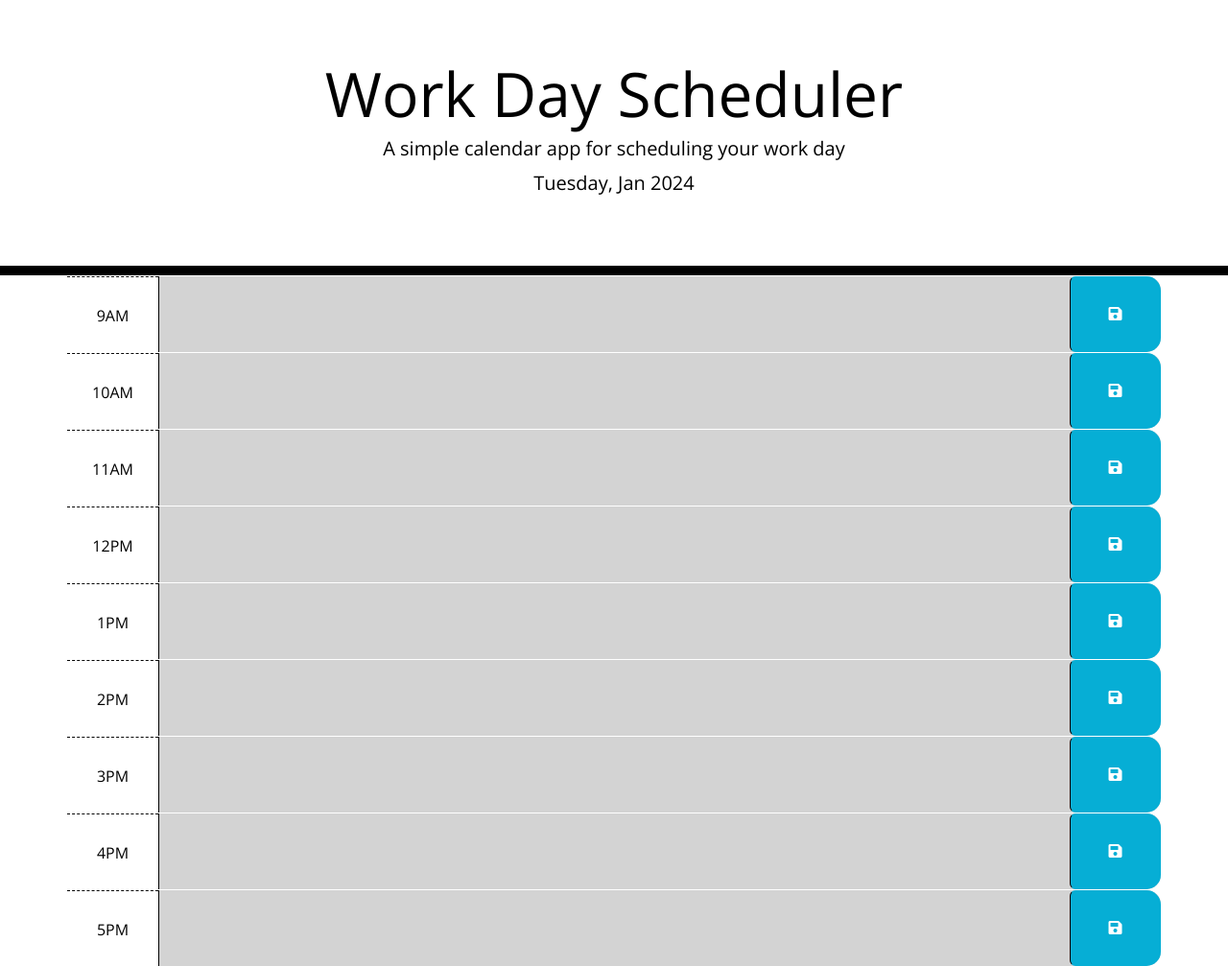
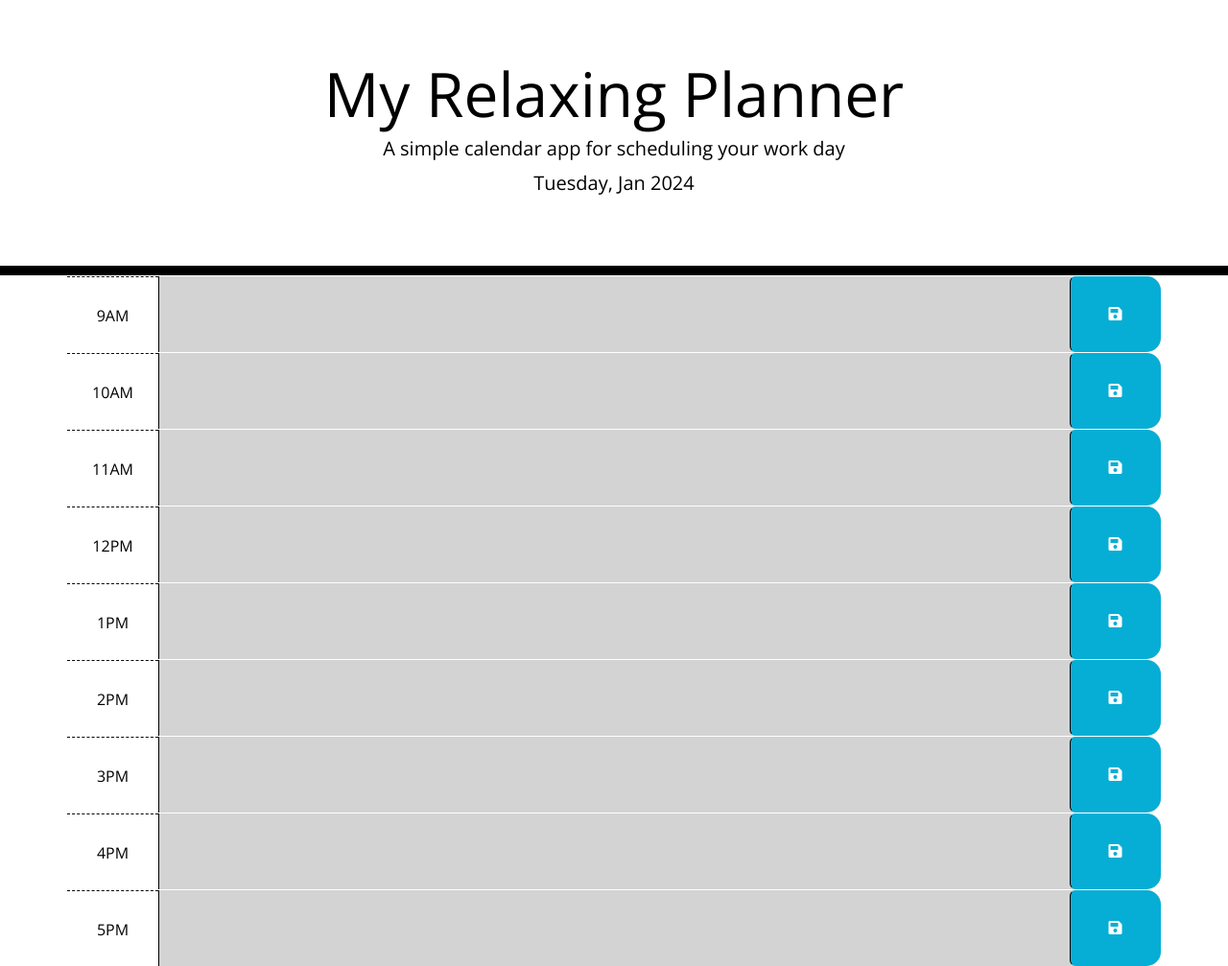
Before and after one commit to jsimpsonux/my-relaxing-planner, a plain HTML site: page index.html in a window 1280 px wide. Shown: the whole page at 96% size. Drawn offline with nearby package versions, Linux system fonts and the light colour scheme.

Commit message:
Added README file and made changes to title of the planner

```diff
--- a/index.html
+++ b/index.html
@@ -26,7 +26,7 @@
 
   <body>
     <header>
-      <h1 class="display-3">Work Day Scheduler</h1>
+      <h1 class="display-3">My Relaxing Planner</h1>
       <p class="lead">A simple calendar app for scheduling your work day</p>
       <p id="currentDay" class="lead"></p>
     </header>
--- a/script.js
+++ b/script.js
@@ -38,7 +38,8 @@ for(let i = 9; i < 18; i++) {
 // parseInt will then turn it into a number which is assigned to the blockTime that's when the rest of the function will add and remove classes from
 // the css file which styles the timeblocks depending on the time of the current day for the user.
 function timeBlocks() {
-    var currentTime = dayjs().hour()
+    var currentTime = dayjs().hour();
+    // var currentTime = 11; // tests the function.
     $('.time-block').each(function(){
         var blockTime = parseInt($( this ).attr('id').split('-')[1])
         if(blockTime < currentTime) {
```
Also changed, not shown: starter/day-image.png (added), 1 other file.
